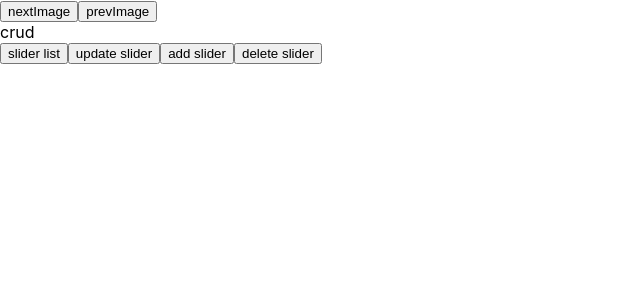
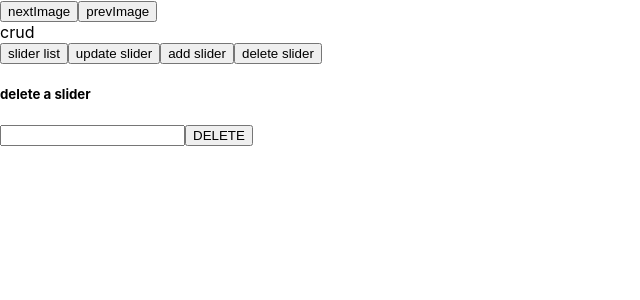
Before and after one commit to mokcoo/carousel, a React (Create React App) app in the folder frontend-carousel/: page / in a window 1280 px wide. Both pictures are taken after a click on the button "delete slider". Shown: the top 300 px of the page, without its empty margins (0-640 px from the left). Built offline with nearby package versions, Linux system fonts and the light colour scheme; no server answers.

Commit message:
finishing deleting logic

```diff
--- a/frontend-carousel/src/App.js
+++ b/frontend-carousel/src/App.js
@@ -9,7 +9,7 @@ import Crud from './pages/crud'
 function App() {
   const [slider,setSlider] = useState({ message: [] })
   const [images,setImages] = useState([])
-  const [sliderID,setSliderID] = useState(1)
+  const [sliderID,setSliderID] = useState(3)
   useEffect(()=>{
     const response = async () =>{
       try{
--- a/frontend-carousel/src/component/deleteSlider.jsx
+++ b/frontend-carousel/src/component/deleteSlider.jsx
@@ -0,0 +1,19 @@
+import React, { useState } from 'react'
+import { deleteSliderById } from '../utils/deleteSliderById'
+
+export default function DeleteSlider() {
+    const [sliderID, setSliderID] = useState(-1)
+    // console.log(sliderID)
+    function handleDelete(){
+        deleteSliderById(sliderID)
+    }
+  return (
+    <div>
+        <h5>delete a slider</h5>
+        <input onChange={(e)=>{
+            setSliderID(e.target.value)}}>
+        </input>
+        <button onClick={handleDelete}>DELETE</button>
+    </div>
+  )
+}
--- a/frontend-carousel/src/config/url.js
+++ b/frontend-carousel/src/config/url.js
@@ -2,5 +2,5 @@ const url ="http://127.0.0.1:8000/carousel"
 
 export const getSliderUrl = url+"/list"
 export const addSliderUrl = url+"/add"
-export const deleteSliderUrl = url+"/delete"
-export const updateSliderUrl = url+"/update"
+export const deleteSliderUrl = url+"/delete/"
+export const updateSliderUrl = url+"/update/"
--- a/frontend-carousel/src/pages/crud.jsx
+++ b/frontend-carousel/src/pages/crud.jsx
@@ -1,6 +1,7 @@
 import React, { useState } from 'react'
 import SliderList from '../component/sliderList'
 import { ADDSLIDER,UPDATESLIDER,DELETESLIDER,GETSLIDER } from '../global/status'
+import DeleteSlider from '../component/deleteSlider'
 export default function Crud({slider}) {
   const [status,setStatus] = useState(GETSLIDER)
   return (
@@ -12,6 +13,7 @@ export default function Crud({slider}) {
       <button onClick={()=>setStatus(DELETESLIDER)}>delete slider</button>
 
       {status === GETSLIDER && <SliderList slider={slider}></SliderList>}
+      {status === DELETESLIDER && <DeleteSlider></DeleteSlider>}
     </div>
 
 
--- /dev/null
+++ b/frontend-carousel/src/utils/deleteSliderById.js
@@ -0,0 +1,7 @@
+import { deleteSliderUrl } from "../config/url";
+
+export async function deleteSliderById(id){
+    await fetch(`${deleteSliderUrl}${id}`,{method:'DELETE'}).then(
+        ()=>console.log('Delete Successful')
+    )
+}
```
Also changed, not shown: frontend-carousel/src/component/addSlider.jsx (+7 -0 lines).
